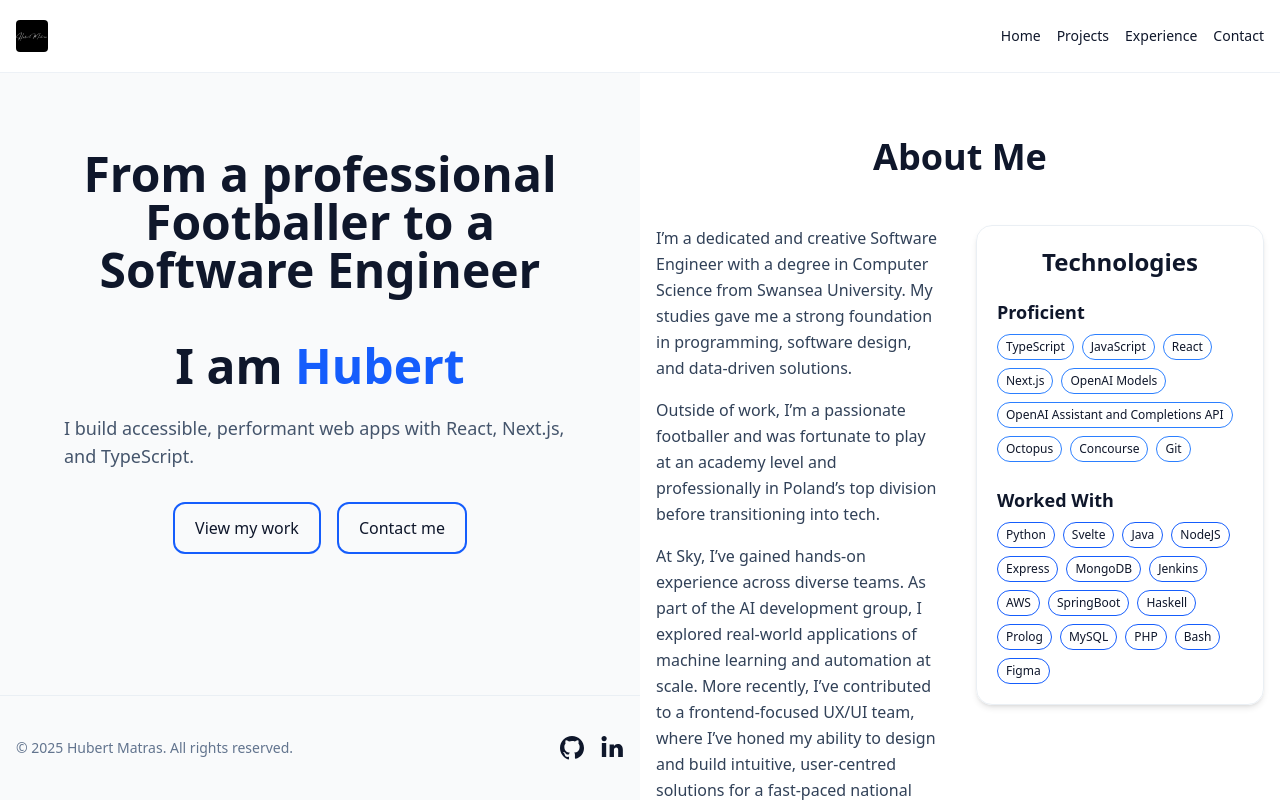
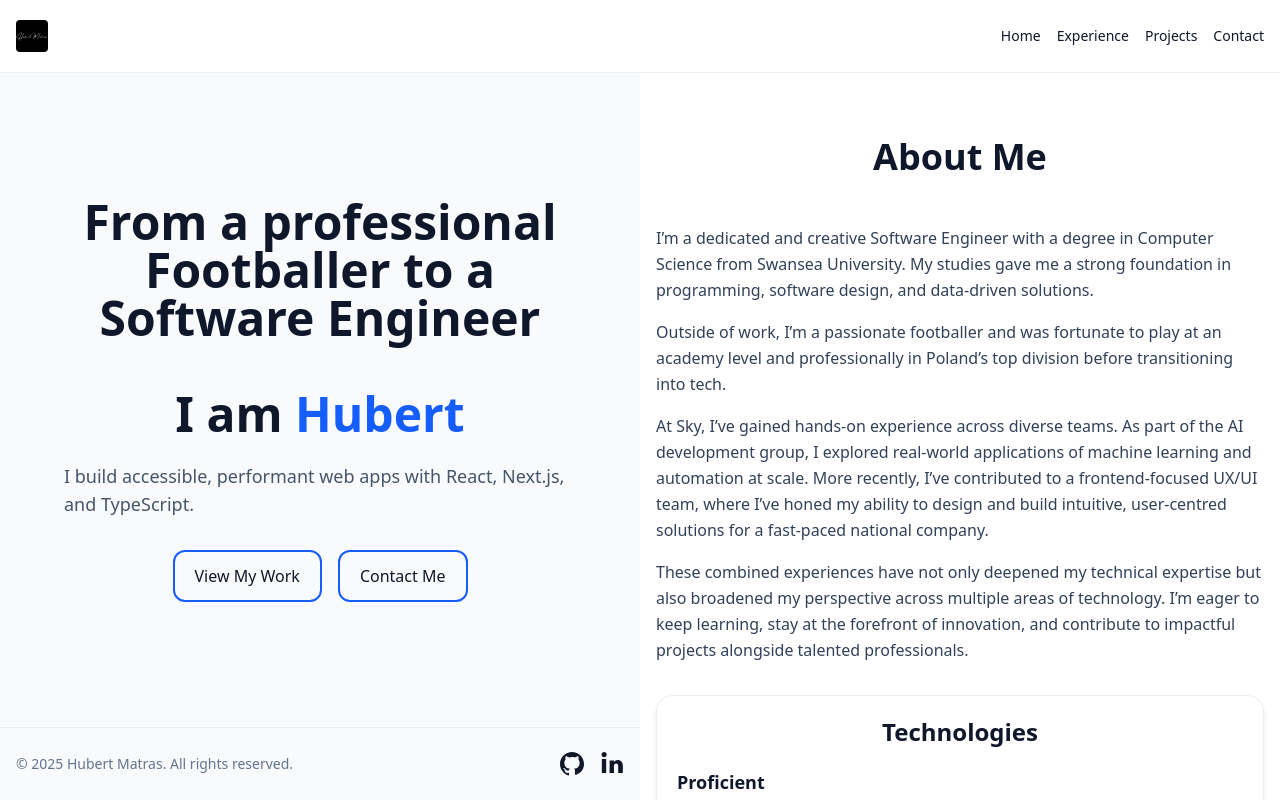
Before and after one commit to hubertMatras/hm-website, a Next.js app: page / in a window 1280 px wide. Built offline with nearby package versions, Linux system fonts and the light colour scheme.

Commit message:
Make a SPA

```diff
--- a/app/contact/page.tsx
+++ /dev/null
@@ -1,94 +0,0 @@
-"use client";
-import Section from "../../components/Section";
-import { useState } from "react";
-
-export default function ContactPage() {
-  const [status, setStatus] = useState<
-    "idle" | "loading" | "success" | "error"
-  >("idle");
-
-  async function onSubmit(e: React.FormEvent<HTMLFormElement>) {
-    e.preventDefault();
-    setStatus("loading");
-    const form = e.currentTarget;
-    const body = {
-      name: (form.elements.namedItem("name") as HTMLInputElement).value,
-      email: (form.elements.namedItem("email") as HTMLInputElement).value,
-      message: (form.elements.namedItem("message") as HTMLTextAreaElement)
-        .value,
-    };
-    try {
-      const res = await fetch("/api/contact", {
-        method: "POST",
-        headers: { "Content-Type": "application/json" },
-        body: JSON.stringify(body),
-      });
-      if (!res.ok) throw new Error("Request failed");
-      setStatus("success");
-      form.reset();
-    } catch {
-      setStatus("error");
-    }
-  }
-
-  return (
-    <Section
-      title="Contact"
-      description="Send me a message or reach out via social links."
-    >
-      <form onSubmit={onSubmit} className="card max-w-xl space-y-4">
-        <div>
-          <label className="block text-sm mb-1" htmlFor="name">
-            Name
-          </label>
-          <input
-            required
-            className="w-full rounded-xl border px-3 py-2 bg-transparent"
-            id="name"
-            name="name"
-          />
-        </div>
-        <div>
-          <label className="block text-sm mb-1" htmlFor="email">
-            Email
-          </label>
-          <input
-            required
-            type="email"
-            className="w-full rounded-xl border px-3 py-2 bg-transparent"
-            id="email"
-            name="email"
-          />
-        </div>
-        <div>
-          <label className="block text-sm mb-1" htmlFor="message">
-            Message
-          </label>
-          <textarea
-            required
-            rows={5}
-            className="w-full rounded-xl border px-3 py-2 bg-transparent"
-            id="message"
-            name="message"
-          />
-        </div>
-        <button
-          disabled={status === "loading"}
-          className="inline-flex items-center rounded-xl bg-brand px-4 py-2 text-white hover:bg-brand-600 disabled:opacity-60"
-        >
-          {status === "loading" ? "Sending…" : "Send"}
-        </button>
-        {status === "success" && (
-          <p className="text-sm text-green-600">
-            Thanks! I'll get back to you.
-          </p>
-        )}
-        {status === "error" && (
-          <p className="text-sm text-red-600">
-            Something went wrong. Try again.
-          </p>
-        )}
-      </form>
-    </Section>
-  );
-}
--- a/app/experience/page.tsx
+++ /dev/null
@@ -1,68 +0,0 @@
-import Section from "../../components/Section";
-import { education, work, certifications } from "../../data";
-import Image from "next/image";
-
-export default function ExperiencePage() {
-  return (
-    <Section
-      title="Experience & Education"
-      description="A concise timeline of my background."
-    >
-      <div className="grid md:grid-cols-3 gap-8">
-        <div>
-          <h3 className="font-semibold mb-2">Work</h3>
-          <ul className="space-y-3">
-            {work.map((w) => (
-              <li key={w.title} className="card">
-                <p className="font-medium">{w.title}</p>
-                <p className="muted">
-                  {w.org} • {w.start} – {w.end}
-                </p>
-                {w.bullets && (
-                  <ul className="list-disc list-inside text-sm mt-2">
-                    {w.bullets.map((b, i) => (
-                      <li key={i}>{b}</li>
-                    ))}
-                  </ul>
-                )}
-              </li>
-            ))}
-          </ul>
-        </div>
-        <div>
-          <h3 className="font-semibold mb-2">Education</h3>
-          <ul className="space-y-3">
-            {education.map((e) => (
-              <li key={e.title} className="card">
-                <p className="font-medium">{e.title}</p>
-                <p className="muted">
-                  {e.org} • {e.start} – {e.end}
-                </p>
-                <Image src={e.image} alt={e.title} width={400} height={200} className="mt-2 rounded-lg" />
-              </li>
-            ))}
-          </ul>
-        </div>
-        <div>
-          <h3 className="font-semibold mb-2">Certifications</h3>
-          <ul className="space-y-3">
-            {certifications.map((c) => (
-              <li key={c.title} className="card">
-                <p className="font-medium">{c.title}</p>
-                <p className="muted">
-                  {c.org} • {c.year}
-                </p>
-              </li>
-            ))}
-          </ul>
-          <a
-            href="/Hubert_Matras_Resume.pdf"
-            className="inline-flex mt-4 items-center rounded-xl bg-brand px-4 py-2 hover:bg-brand-600"
-          >
-            Download resume (PDF)
-          </a>
-        </div>
-      </div>
-    </Section>
-  );
-}
--- a/app/page.tsx
+++ b/app/page.tsx
@@ -3,13 +3,44 @@ import { AboutMe, Experience, Hero, Projects } from "../components";
 export default function HomePage() {
   return (
     <div className="flex h-full">
-      <div className="w-1/2 flex items-center justify-center bg-gray-50">
+      <div className="w-1/2 flex items-center bg-gray-50" id="home">
         <Hero />
       </div>
-      <div className="w-1/2 overflow-y-auto">
-        <AboutMe />
-        <Experience />
-        <Projects />
+      <div className="w-1/2 overflow-y-auto scroll-smooth">
+        <section id="about">
+          <AboutMe />
+        </section>
+        <section id="experience">
+          <Experience />
+        </section>
+        <section id="projects">
+          <Projects />
+        </section>
+        <section id="contact" className="min-h-screen flex items-center justify-center p-8">
+          <div className="max-w-2xl w-full">
+            <h2 className="text-3xl md:text-4xl font-bold text-center mb-8">Get In Touch</h2>
+            <p className="text-lg text-gray-600 text-center mb-8">
+              I'm always interested in new opportunities and interesting projects.
+              Feel free to reach out if you'd like to work together!
+            </p>
+            <div className="flex justify-center gap-4">
+              <a
+                href="mailto:your-email@example.com"
+                className="inline-flex items-center gap-2 px-6 py-3 bg-blue-600 text-white rounded-lg hover:bg-blue-700 transition-colors"
+              >
+                Send Email
+              </a>
+              <a
+                href="/Hubert_Matras_CV.pdf"
+                target="_blank"
+                rel="noopener noreferrer"
+                className="inline-flex items-center gap-2 px-6 py-3 border-2 border-blue-600 text-blue-600 rounded-lg hover:bg-blue-50 transition-colors"
+              >
+                View CV
+              </a>
+            </div>
+          </div>
+        </section>
       </div>
     </div>
   );
--- a/app/projects/page.tsx
+++ /dev/null
@@ -1,12 +0,0 @@
-import { projects } from "../../data";
-import ProjectCard from "../../components/ProjectCard";
-
-export default function ProjectsPage() {
-  return (
-      <div className="grid sm:grid-cols-2 lg:grid-cols-3 gap-6">
-        {projects.map((p) => (
-          <ProjectCard key={p.title} {...p} />
-        ))}
-      </div>
-  );
-}
--- a/components/About.tsx
+++ b/components/About.tsx
@@ -12,7 +12,7 @@ export default function AboutMe() {
           About Me
         </h1>
       </div>
-      <div className="grid gap-8 md:grid-cols-2 w-full items-start">
+      <div className="grid gap-8 md:grid-cols-1 w-full items-start">
         <div className="space-y-4 leading-relaxed text-slate-700">
           <p>
             I’m a dedicated and creative Software Engineer with a degree in
--- a/components/Footer.tsx
+++ b/components/Footer.tsx
@@ -3,8 +3,8 @@ import { GitHubIcon, LinkedInIcon } from "../icons";
 
 export default function Footer() {
   return (
-    <footer className="border-t border-slate-200/60 mt-16">
-      <div className="max-w-none w-full px-4 py-10 flex flex-col md:flex-row items-center justify-between gap-4">
+    <footer className="border-t border-slate-200/60">
+      <div className="max-w-none w-full px-4 py-6 flex flex-col md:flex-row items-center justify-between gap-4">
         <p className="text-sm muted">
           © {new Date().getFullYear()} Hubert Matras. All rights reserved.
         </p>
--- a/components/Header.tsx
+++ b/components/Header.tsx
@@ -5,10 +5,10 @@ import { useState } from "react";
 import { Menu, X } from "lucide-react";
 
 const links = [
-  { href: "/", label: "Home" },
-  { href: "/projects", label: "Projects" },
-  { href: "/experience", label: "Experience" },
-  { href: "/contact", label: "Contact" },
+  { href: "#about", label: "Home" },
+  { href: "#experience", label: "Experience" },
+  { href: "#projects", label: "Projects" },
+  { href: "#contact", label: "Contact" },
 ];
 
 export default function Header() {
@@ -20,6 +20,17 @@ export default function Header() {
 
   const closeMenu = () => {
     setIsMenuOpen(false);
+  };
+
+  const scrollToSection = (href: string) => {
+    const element = document.querySelector(href);
+    if (element) {
+      element.scrollIntoView({
+        behavior: 'smooth',
+        block: 'start'
+      });
+    }
+    closeMenu();
   };
 
   return (
@@ -39,12 +50,12 @@ export default function Header() {
           <ul className="hidden md:flex items-center gap-4 text-sm">
             {links.map((l) => (
               <li key={l.href}>
-                <Link
-                  className="hover:underline underline-offset-4"
-                  href={l.href}
+                <button
+                  className="hover:underline underline-offset-4 cursor-pointer"
+                  onClick={() => scrollToSection(l.href)}
                 >
                   {l.label}
-                </Link>
+                </button>
               </li>
             ))}
           </ul>
@@ -64,13 +75,12 @@ export default function Header() {
           <ul className="px-4 py-2 space-y-1">
             {links.map((l) => (
               <li key={l.href}>
-                <Link
-                  className="block px-3 py-2 text-sm text-slate-900 hover:bg-slate-200 rounded-md transition-colors"
-                  href={l.href}
-                  onClick={closeMenu}
+                <button
+                  className="block px-3 py-2 text-sm text-slate-900 hover:bg-slate-200 rounded-md transition-colors w-full text-left"
+                  onClick={() => scrollToSection(l.href)}
                 >
                   {l.label}
-                </Link>
+                </button>
               </li>
             ))}
           </ul>
--- a/components/Hero.tsx
+++ b/components/Hero.tsx
@@ -1,12 +1,10 @@
 "use client";
-import Link from "next/link";
 import Footer from "./Footer";
 
 export default function Hero() {
   return (
-    <section className="w-full h-full flex flex-col">
-      {/* Main Hero Content */}
-      <div className="flex-1 flex flex-col items-center justify-center px-8 md:px-16">
+    <section className="w-full h-full grid grid-rows-[1fr_auto]">
+      <div className="flex flex-col items-center justify-center px-8 md:px-16">
         <h1 className="text-3xl md:text-5xl font-bold text-center">
           From a professional Footballer to a Software Engineer
           <br />
@@ -17,25 +15,31 @@ export default function Hero() {
           TypeScript.
         </p>
         <div className="mt-8 flex gap-4">
-          <Link
-            href="/projects"
+          <button
+            onClick={() => {
+              const element = document.querySelector('#projects');
+              if (element) {
+                element.scrollIntoView({ behavior: "smooth" });
+              }
+            }}
             className="inline-flex items-center rounded-xl border-2 border-blue-600 px-5 py-3 hover:bg-slate-200"
           >
-            View my work
-          </Link>
-          <Link
-            href="/contact"
+            View My Work
+          </button>
+          <button
+            onClick={() => {
+              const element = document.querySelector('#contact');
+              if (element) {
+                element.scrollIntoView({ behavior: "smooth" });
+              }
+            }}
             className="inline-flex items-center rounded-xl border-2 border-blue-600 px-5 py-3 hover:bg-slate-200"
           >
-            Contact me
-          </Link>
+            Contact Me
+          </button>
         </div>
       </div>
-
-      {/* Footer at Bottom */}
-      <div className="mt-auto">
-        <Footer />
-      </div>
+      <Footer />
     </section>
   );
 }
```
